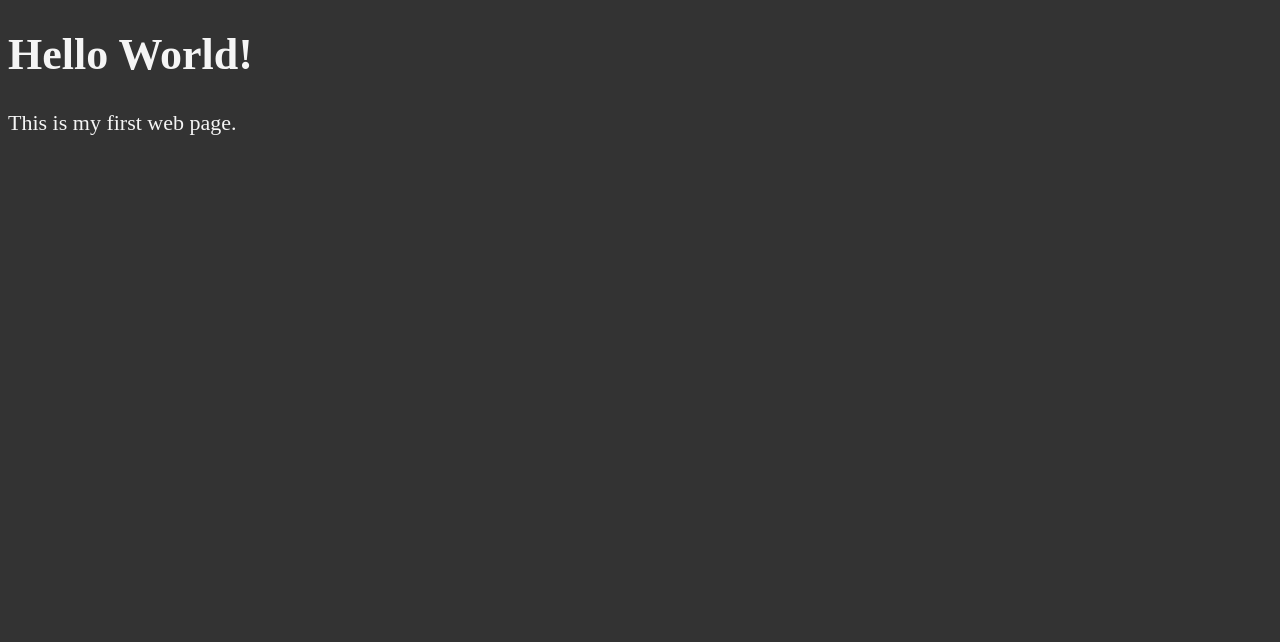
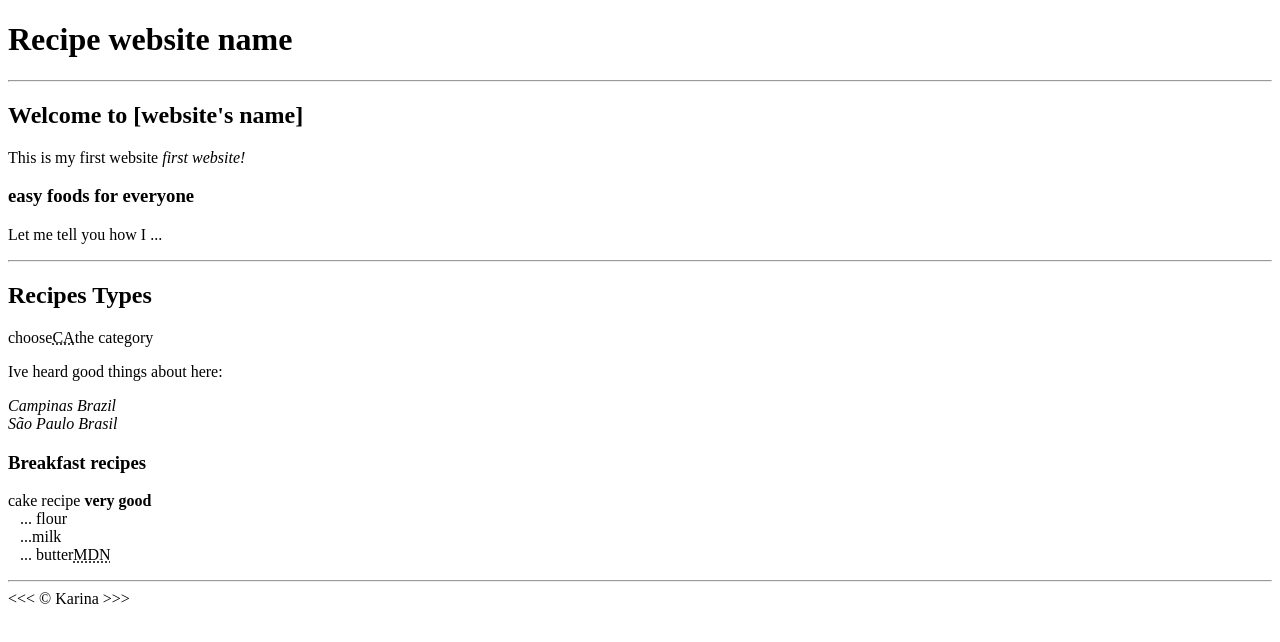
Before and after one commit to KarinaSelingardi/estudos-da-linguagem-HTML-CSS-JAVASCRIPT, a plain HTML site: page index.html in a window 1280 px wide. Drawn offline with Linux system fonts and the light colour scheme.

Commit message:
html text basics

```diff
--- a/index.html
+++ b/index.html
@@ -1,24 +1,40 @@
 <!DOCTYPE html>
 <html lang="en">
+    <head>
+        <body>
+         <h1> Recipe website name</h1>
+         <hr>
 
-<head>
-    <meta charset="UTF-8">
-    <title>My First Web Page</title>
-    <style>
-        html {
-            font-size: 22px;
-        }
+            <h2> Welcome to [website's name]</h2>
+            <p> This is my first website<em> first website!</em></p>
 
-        body {
-            background-color: #333;
-            color: whitesmoke;
-        }
-    </style>
-</head>
+            <h3> easy foods for everyone</h3>
+            <p> Let me tell you how I ...</p>
 
-<body>
-    <h1>Hello World!</h1>
-    <p>This is my first web page.</p>
-</body>
+            <hr>
+            <h2>Recipes Types</h2>
+            <p> choose<abbr title="California" >CA</abbr>the category</p>
+            <p> Ive heard good things about here:</p>
+            <address>
+                Campinas Brazil<br>
+                São Paulo Brasil <br>
 
+            </address>
+            <!---comment type-->
+
+
+
+            <h3> Breakfast recipes</h3>
+             <p> cake recipe<strong> very good</strong>
+                <br> &nbsp;&nbsp;&nbsp;... flour
+                <br> &nbsp;&nbsp;&nbsp;...milk
+                <br>&nbsp;&nbsp;&nbsp;... butter<abbr title = "Mozilla developer network">MDN</abbr>
+            </p>
+
+
+            <hr>
+
+             &lt;&lt;&lt; &copy; Karina &gt;&gt;&gt;
+        </body>
+    </head>
 </html>
```
